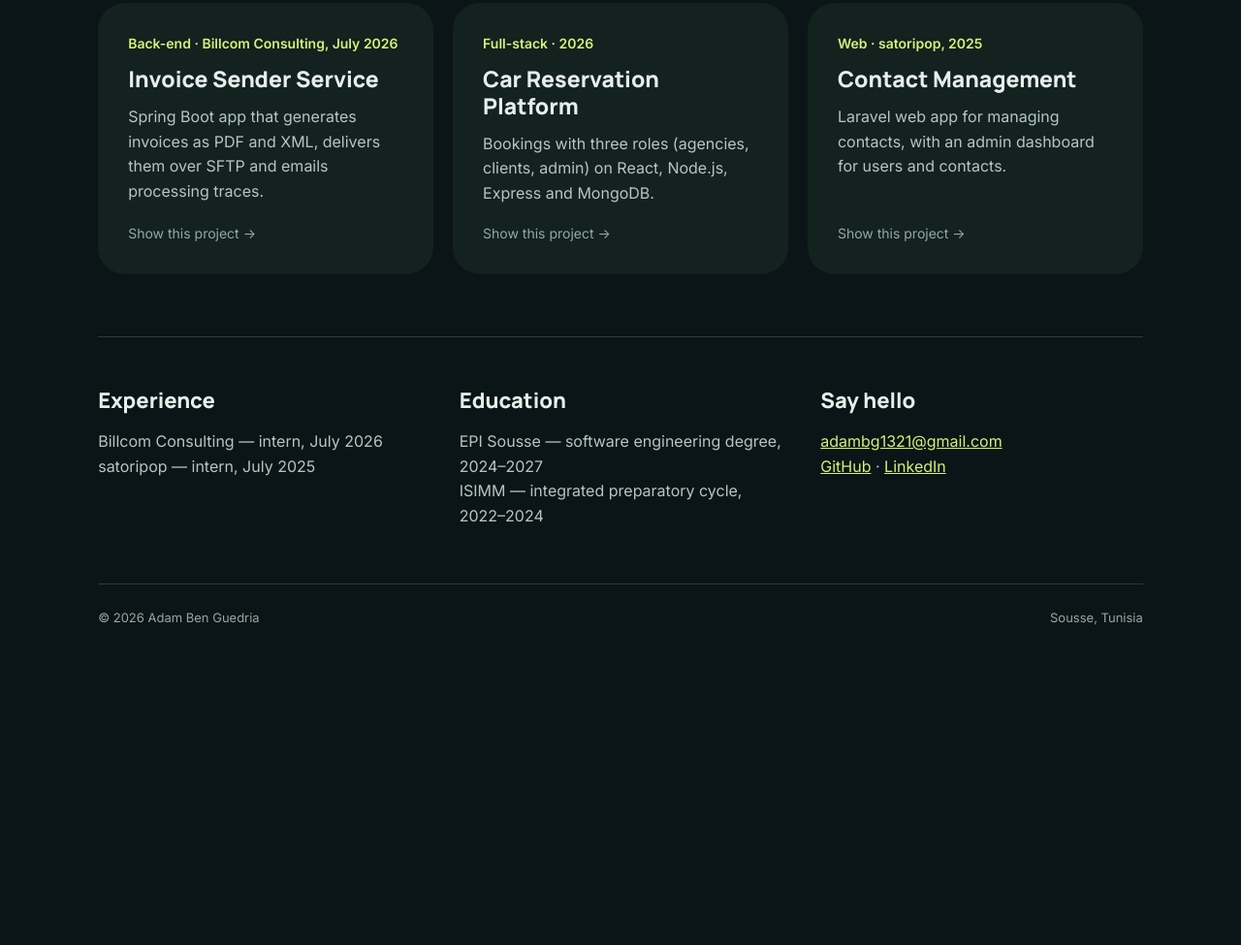
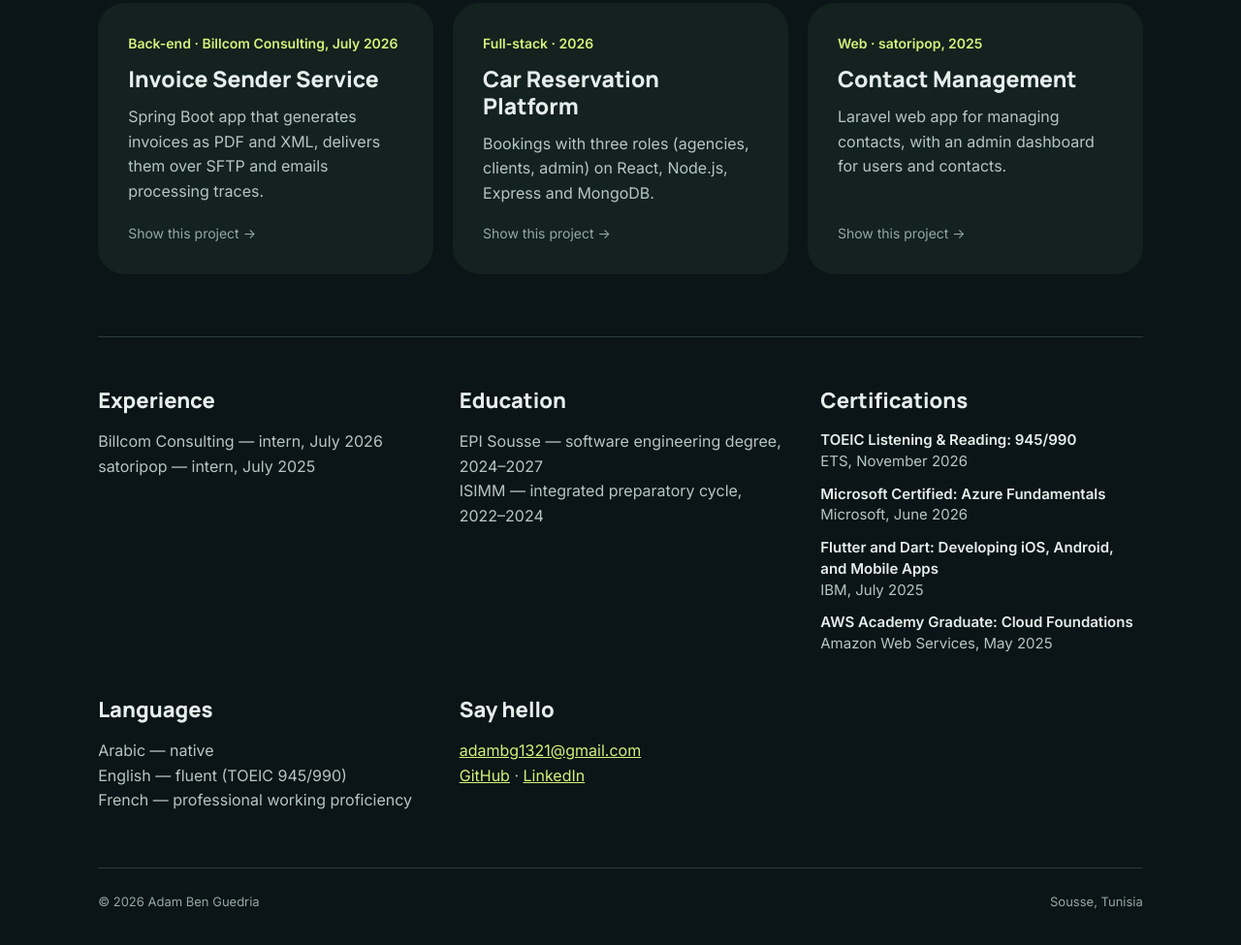
Before and after one commit to Adambg10/Adambg10.github.io, a plain HTML site: page index.html in a window 1280 px wide. Shown: the part 1362-2337 px from the top of the page at 97% size. Before the commit the page ends 2049 px from the top, so only its background shows below. Drawn offline with Linux system fonts and the light colour scheme.

Commit message:
About: add Certifications and Languages (TOEIC 945/990)
Co-Authored-By: Claude Opus 5.5 <noreply@anthropic.com>
Claude-Session: https://claude.ai/code/session_01ETHFmHym67JeQUcHznJcrR

```diff
--- a/assets/site.css
+++ b/assets/site.css
@@ -131,6 +131,8 @@ h1, h2, h3 { font-family: Manrope, Inter, system-ui, sans-serif; font-weight: 80
 .about { border-top: 1px solid var(--line); padding: 48px 0 56px; display: grid; grid-template-columns: repeat(auto-fit, minmax(min(280px, 100%), 1fr)); gap: 40px; }
 .about h2 { font-size: 22px; margin-bottom: 12px; }
 .about p { margin: 0; color: var(--ink-2); }
+.about .plain { margin: 0; padding: 0; list-style: none; display: grid; gap: 12px; color: var(--ink-2); font-size: 15px; line-height: 1.45; }
+.about .plain b { color: var(--ink); font-weight: 600; }
 .foot { border-top: 1px solid var(--line); padding: 24px 0 40px; font-size: 13px; color: var(--ink-3); display: flex; justify-content: space-between; gap: 12px; flex-wrap: wrap; }
 
 /* tablets and phones: no moving cards, every project shown in full */
--- a/assets/site.js
+++ b/assets/site.js
@@ -75,6 +75,15 @@ const FR = {
   "about.edu": "Formation",
   "about.edu1": "EPI Sousse — cycle ingénieur en génie logiciel, 2024–2027",
   "about.edu2": "ISIMM — cycle préparatoire intégré, 2022–2024",
+  "about.certs": "Certifications",
+  "about.cert1": "ETS, novembre 2026",
+  "about.cert2": "Microsoft, juin 2026",
+  "about.cert3": "IBM, juillet 2025",
+  "about.cert4": "Amazon Web Services, mai 2025",
+  "about.langs": "Langues",
+  "about.lang1": "Arabe — langue maternelle",
+  "about.lang2": "Anglais — courant (TOEIC 945/990)",
+  "about.lang3": "Français — niveau professionnel",
   "about.hello": "Me contacter",
   "foot": "Sousse, Tunisie",
 };
--- a/index.html
+++ b/index.html
@@ -209,6 +209,19 @@
     <p><span data-i18n="about.edu1">EPI Sousse — software engineering degree, 2024–2027</span><br><span data-i18n="about.edu2">ISIMM — integrated preparatory cycle, 2022–2024</span></p>
   </div>
   <div>
+    <h2 data-i18n="about.certs">Certifications</h2>
+    <ul class="plain">
+      <li><b>TOEIC Listening &amp; Reading: 945/990</b><br><span data-i18n="about.cert1">ETS, November 2026</span></li>
+      <li><b>Microsoft Certified: Azure Fundamentals</b><br><span data-i18n="about.cert2">Microsoft, June 2026</span></li>
+      <li><b>Flutter and Dart: Developing iOS, Android, and Mobile Apps</b><br><span data-i18n="about.cert3">IBM, July 2025</span></li>
+      <li><b>AWS Academy Graduate: Cloud Foundations</b><br><span data-i18n="about.cert4">Amazon Web Services, May 2025</span></li>
+    </ul>
+  </div>
+  <div>
+    <h2 data-i18n="about.langs">Languages</h2>
+    <p><span data-i18n="about.lang1">Arabic — native</span><br><span data-i18n="about.lang2">English — fluent (TOEIC 945/990)</span><br><span data-i18n="about.lang3">French — professional working proficiency</span></p>
+  </div>
+  <div>
     <h2 data-i18n="about.hello">Say hello</h2>
     <p><a href="mailto:adambg1321@gmail.com">adambg1321@gmail.com</a><br><a href="https://github.com/Adambg10" target="_blank" rel="noopener">GitHub</a> · <a href="https://www.linkedin.com/in/adam-ben-guedria-58430633b/" target="_blank" rel="noopener">LinkedIn</a></p>
   </div>
```
